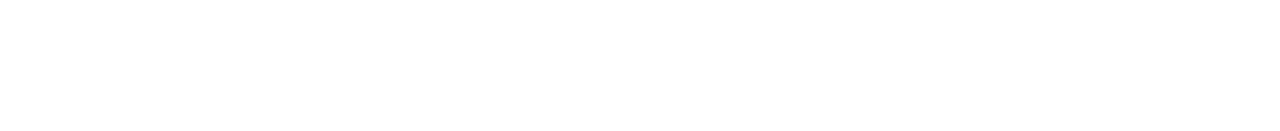
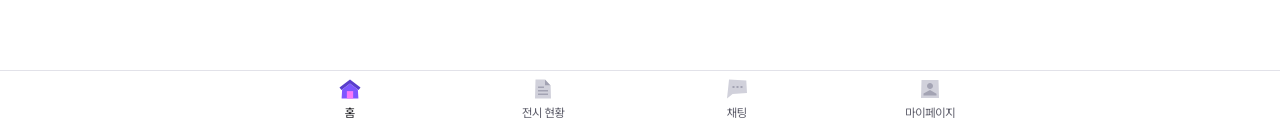
Before and after one commit to YeongJae0114/ject-study-mirror, a Next.js app: page / in a window 1280 px wide. Shown: the part 666-797 px from the top of the page. Built offline with nearby package versions, Linux system fonts and the light colour scheme.

Commit message:
feat: navbar 추가

```diff
--- a/src/app/layout.tsx
+++ b/src/app/layout.tsx
@@ -4,6 +4,7 @@ import localFont from "next/font/local";
 
 import Providers from "./providers";
 import "./globals.css";
+import Navbar from "@/components/common/Navbar";
 
 export const metadata: Metadata = {
   title: "Create Next App",
@@ -32,6 +33,7 @@ export default function RootLayout({
     <html lang="en" className={`${pretendard.className} ${alata.variable} h-full antialiased`}>
       <body className="flex min-h-full flex-col">
         <Providers>{children}</Providers>
+        <Navbar />
       </body>
     </html>
   );
--- /dev/null
+++ b/src/assets/ChatIcon.tsx
@@ -0,0 +1,17 @@
+interface ChatIconProps {
+  active?: boolean;
+}
+
+export default function ChatIcon({ active = false }: ChatIconProps) {
+  return (
+    <svg width="24" height="24" viewBox="0 0 24 24" fill="none" xmlns="http://www.w3.org/2000/svg">
+      <path
+        d="M4.03431 2.5L21.2908 3.61765L22 15.9118L7.61188 17.0294L2 21.5L4.03431 2.5Z"
+        fill={active ? "#7E57FF" : "#D1D1DB"}
+      />
+      <path d="M7.5 9H9.5V11H7.5V9Z" fill={active ? "#F87AF8" : "#A3A3B3"} />
+      <path d="M11.5 9H13.5V11H11.5V9Z" fill={active ? "#F87AF8" : "#A3A3B3"} />
+      <path d="M15.5 9H17.5V11H15.5V9Z" fill={active ? "#F87AF8" : "#A3A3B3"} />
+    </svg>
+  );
+}
--- /dev/null
+++ b/src/assets/ExhibitionIcon.tsx
@@ -0,0 +1,19 @@
+interface ExhibitionIconProps {
+  active?: boolean;
+}
+
+export default function ExhibitionIcon({ active = false }: ExhibitionIconProps) {
+  return (
+    <svg width="24" height="24" viewBox="0 0 24 24" fill="none" xmlns="http://www.w3.org/2000/svg">
+      <path
+        d="M14 2.5V8.5H19.6611L20 21.5H4L4.50488 2.5H14Z"
+        fill={active ? "#7E57FF" : "#D1D1DB"}
+      />
+      <path
+        d="M17 18H7V16.5H17V18ZM17 14.5H7V13H17V14.5ZM13 11H7V9.5H13V11Z"
+        fill={active ? "#F87AF8" : "#A3A3B3"}
+      />
+      <path d="M14 8.5H19.6611L14 2.5V8.5Z" fill={active ? "#583DCC" : "#A3A3B3"} />
+    </svg>
+  );
+}
--- /dev/null
+++ b/src/assets/HomeIcon.tsx
@@ -0,0 +1,22 @@
+interface HomeIconProps {
+  active?: boolean;
+}
+
+export default function HomeIcon({ active = false }: HomeIconProps) {
+  return (
+    <svg width="24" height="24" viewBox="0 0 24 24" fill="none" xmlns="http://www.w3.org/2000/svg">
+      <path
+        d="M19.8397 12.5095L20.3996 21.4998H3.59961L4.15845 12.5095L11.9996 6.47852L19.8397 12.5095Z"
+        fill={active ? "#7E57FF" : "#D1D1DB"}
+      />
+      <path
+        d="M22.5 10.5772L20.5507 13.055L12 6.47728L3.44931 13.055L1.5 10.5772L12 2.5L22.5 10.5772Z"
+        fill={active ? "#583DCC" : "#A3A3B3"}
+      />
+      <path
+        d="M15.1496 14.1113H8.84961V21.4998H15.1496V14.1113Z"
+        fill={active ? "#F87AF8" : "#A3A3B3"}
+      />
+    </svg>
+  );
+}
--- /dev/null
+++ b/src/assets/MypageIcon.tsx
@@ -0,0 +1,19 @@
+interface MypageIconProps {
+  active?: boolean;
+}
+
+export default function MypageIcon({ active = false }: MypageIconProps) {
+  return (
+    <svg width="24" height="24" viewBox="0 0 24 24" fill="none" xmlns="http://www.w3.org/2000/svg">
+      <path d="M3.5 3H20.5L21 21H3L3.5 3Z" fill={active ? "#7E57FF" : "#D1D1DB"} />
+      <path
+        d="M18.5 18.5H5.5V16.5644L12 13L18.5 16.743V18.5Z"
+        fill={active ? "#F87AF8" : "#A3A3B3"}
+      />
+      <path
+        d="M11.9999 12C13.6568 12 14.9999 10.6569 14.9999 9C14.9999 7.34315 13.6568 6 11.9999 6C10.3431 6 8.99991 7.34315 8.99991 9C8.99991 10.6569 10.3431 12 11.9999 12Z"
+        fill={active ? "#F87AF8" : "#A3A3B3"}
+      />
+    </svg>
+  );
+}
--- /dev/null
+++ b/src/components/common/Navbar.tsx
@@ -0,0 +1,75 @@
+"use client";
+
+import Link from "next/link";
+import { usePathname } from "next/navigation";
+
+import ChatIcon from "@/assets/ChatIcon";
+import ExhibitionIcon from "@/assets/ExhibitionIcon";
+import HomeIcon from "@/assets/HomeIcon";
+import MypageIcon from "@/assets/MypageIcon";
+
+const menus = [
+  {
+    label: "홈",
+    href: "/",
+    icon: HomeIcon,
+  },
+  {
+    label: "전시 현황",
+    href: "/exhibition",
+    icon: ExhibitionIcon,
+  },
+  {
+    label: "채팅",
+    href: "/chat",
+    icon: ChatIcon,
+  },
+  {
+    label: "마이페이지",
+    href: "/mypage",
+    icon: MypageIcon,
+  },
+];
+
+export default function Navbar() {
+  const pathname = usePathname();
+
+  const shouldShowNavbar =
+    pathname === "/" ||
+    pathname === "/exhibition" ||
+    pathname === "/chat" ||
+    pathname === "/mypage";
+
+  if (!shouldShowNavbar) {
+    return null;
+  }
+  return (
+    <nav className="border-border-primary bg-bg-primary fixed right-0 bottom-0 left-0 h-16 border-t px-3 pt-1.5 pb-2">
+      <div className="mx-auto flex max-w-3xl gap-1.5">
+        {menus.map(menu => {
+          const isActive = menu.href === "/" ? pathname === "/" : pathname.startsWith(menu.href);
+
+          const Icon = menu.icon;
+
+          return (
+            <Link
+              key={menu.href}
+              href={menu.href}
+              className="flex flex-1 flex-col items-center justify-center gap-1"
+            >
+              <Icon active={isActive} />
+
+              <span
+                className={`text-caption font-regular ${
+                  isActive ? "text-text-primary" : "text-text-secondary"
+                }`}
+              >
+                {menu.label}
+              </span>
+            </Link>
+          );
+        })}
+      </div>
+    </nav>
+  );
+}
```
